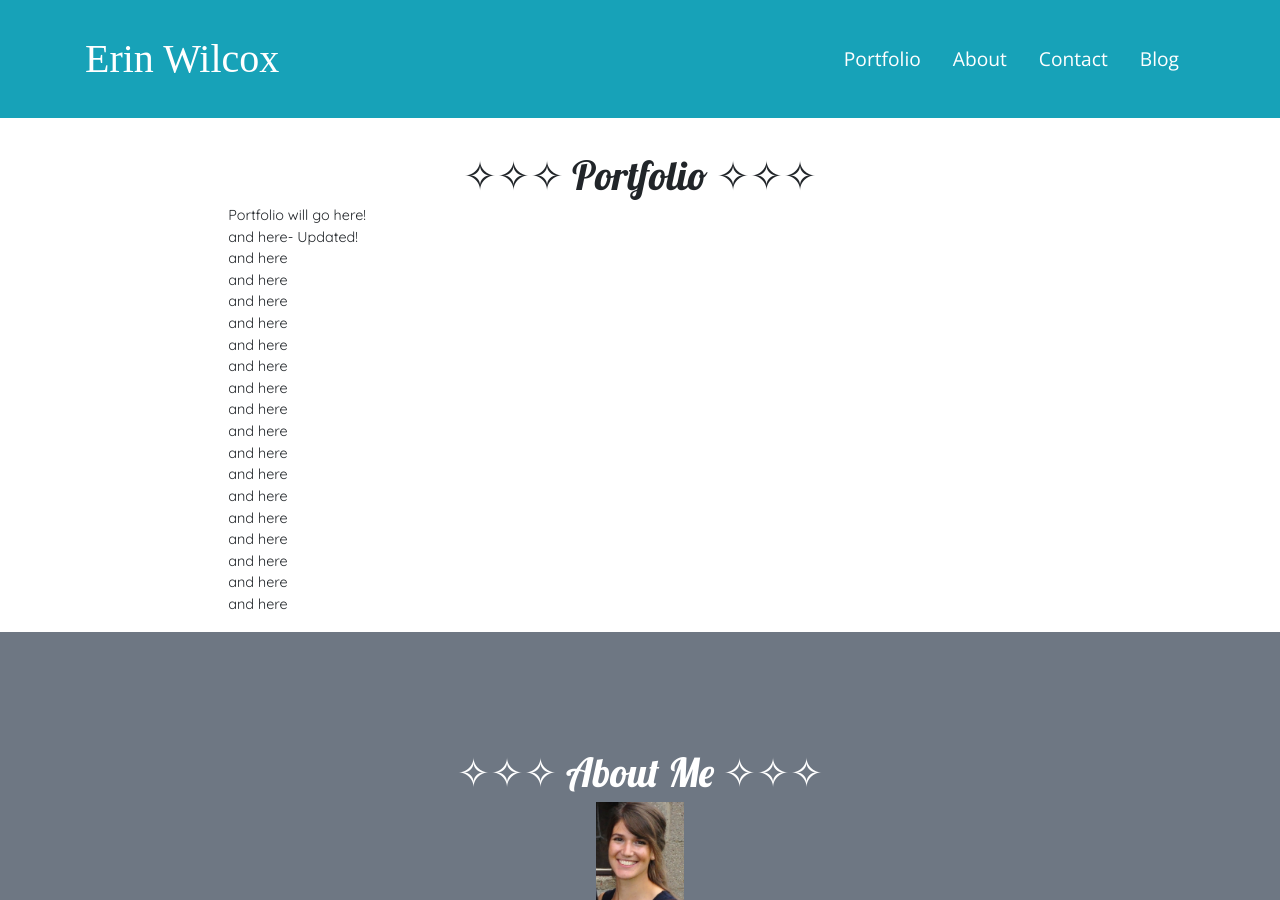
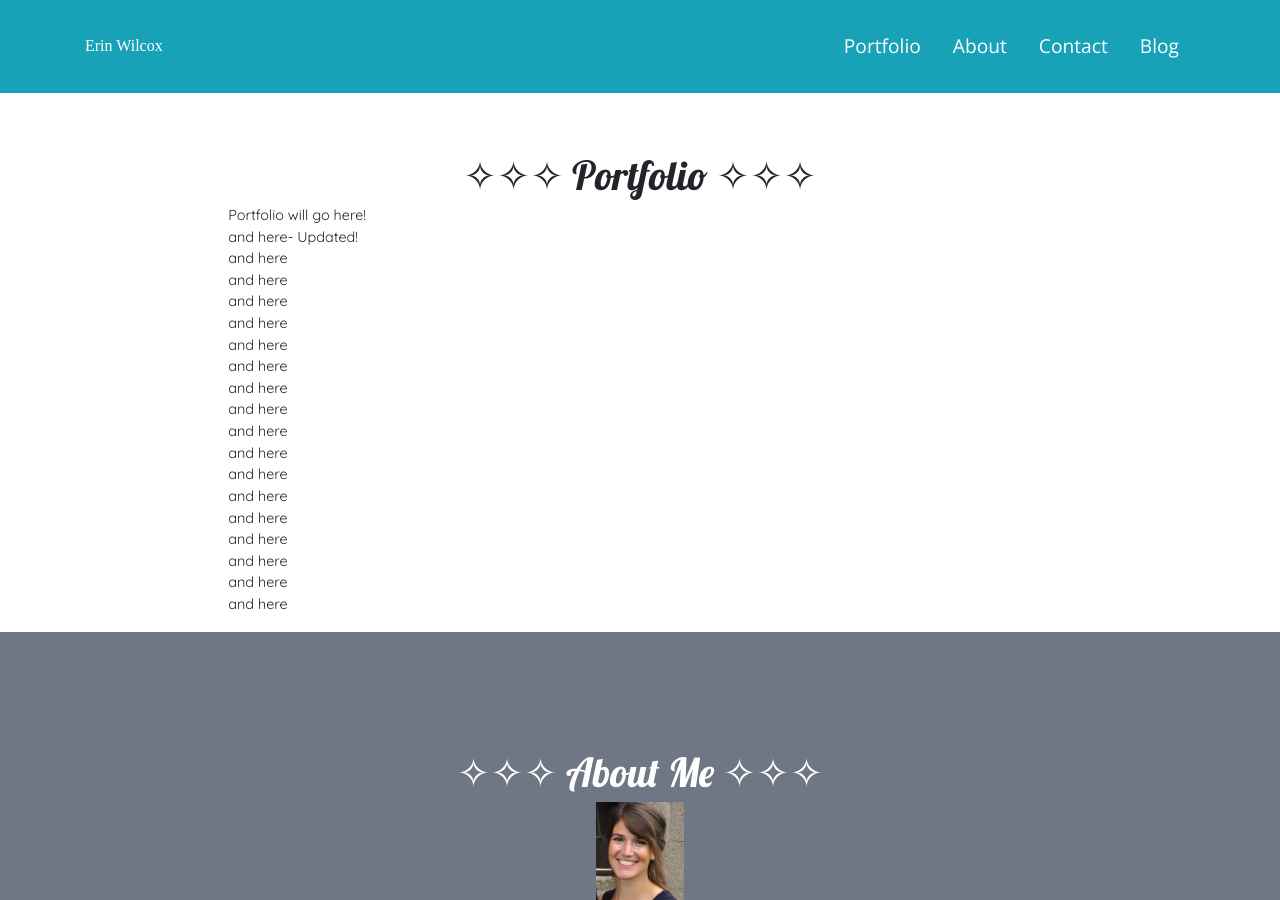
Before and after one commit to brookin8/brookin8.github.io, a Jekyll site: the page built from index.html, in a window 1280 px wide and 900 px high. Built offline with Jekyll 4.4.1, drawn with Linux system fonts in a browser that asks for light colours; some web fonts are replaced.

```diff
--- a/_includes/header.html
+++ b/_includes/header.html
@@ -24,7 +24,7 @@
       <div class="p-3 mb-2 bg-info text-white">
         <nav class="navbar navbar-default">
           <div class="container">
-                  <a class ="navbar-brand" style="color:#ffffff; font-family: 'Atomic Age', cursive; font-size: 250%;" href="/">Erin Wilcox</a>
+                  <a class ="navbar-brand" style="color:#ffffff; font-family: 'Atomic Age', cursive; font-size: 100%;" href="/">Erin Wilcox</a>
                   <ul class="nav justify-content-end" style="font-size: 120%; font-family: 'Open Sans', sans-serif;">
                     <li class ="nav-item"><a class ="nav-link" href="/#portfolio" style ="color:#ffffff;">Portfolio</a></li>
                     <li class ="nav-item"><a class ="nav-link" href="/#about" style ="color:#ffffff;">About</a></li>
```
